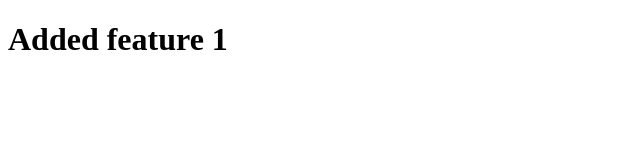
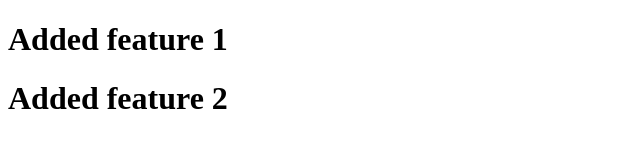
Before and after one commit to LatinCoder18/testing, a plain HTML site: page index.html in a window 1280 px wide. Shown: the whole page, without its empty margins (0-640 px from the left). Drawn offline with Linux system fonts and the light colour scheme.

Commit message:
finish release 2

```diff
--- a/index.html
+++ b/index.html
@@ -7,5 +7,6 @@
 </head>
 <body>
     <h1>Added feature 1</h1>
+    <h1>Added feature 2</h1>
 </body>
 </html>
```
